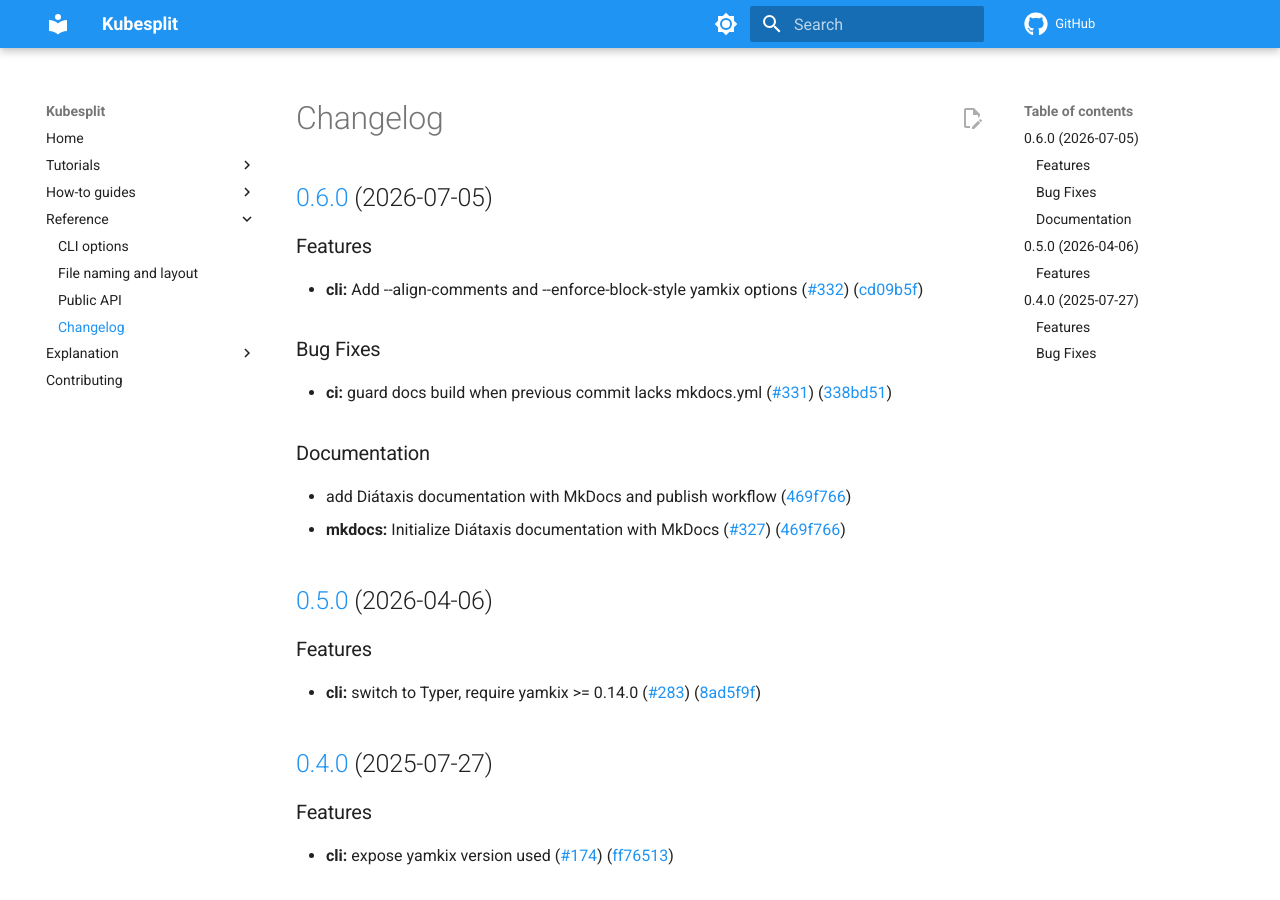
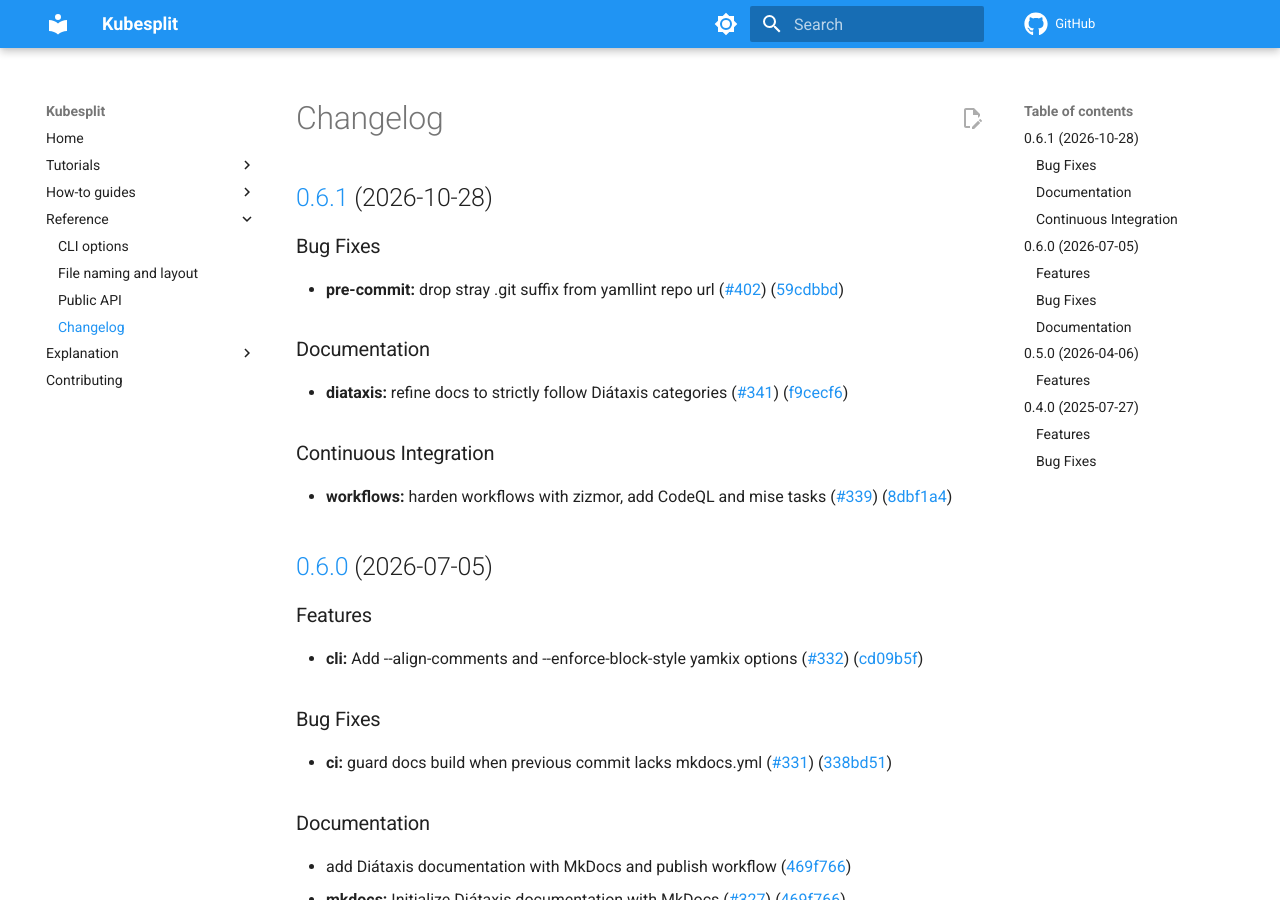
Before and after one commit to looztra/kubesplit, an MkDocs documentation site: the page built from docs/changelog.md, in a window 1280 px wide and 900 px high. Built offline with MkDocs 1.6.1 and Material for MkDocs 9.7.7, drawn with Linux system fonts in a browser that asks for light colours; comment, search, counter and statistics services are not loaded.

Commit message:
chore(main): release 0.6.1

```diff
--- a/docs/changelog.md
+++ b/docs/changelog.md
@@ -1,4 +1,21 @@
 # Changelog
+
+## [0.6.1](https://github.com/looztra/kubesplit/compare/v0.6.0...v0.6.1) (2026-10-28)
+
+
+### Bug Fixes
+
+* **pre-commit:** drop stray .git suffix from yamllint repo url ([#402](https://github.com/looztra/kubesplit/issues/402)) ([59cdbbd](https://github.com/looztra/kubesplit/commit/59cdbbd191cfdcc6585a5991b954cb0ece03359d))
+
+
+### Documentation
+
+* **diataxis:** refine docs to strictly follow Diátaxis categories ([#341](https://github.com/looztra/kubesplit/issues/341)) ([f9cecf6](https://github.com/looztra/kubesplit/commit/f9cecf6a6c680e06e7cd9b4dd2887685fc462d3d))
+
+
+### Continuous Integration
+
+* **workflows:** harden workflows with zizmor, add CodeQL and mise tasks ([#339](https://github.com/looztra/kubesplit/issues/339)) ([8dbf1a4](https://github.com/looztra/kubesplit/commit/8dbf1a496df2a9df98657ac29ef9c9d4070575e2))
 
 ## [0.6.0](https://github.com/looztra/kubesplit/compare/v0.5.0...v0.6.0) (2026-07-05)
 
--- a/version.txt
+++ b/version.txt
@@ -1 +1 @@
-0.6.0
+0.6.1
```
Also changed, not shown: .release-please-manifest.json.
